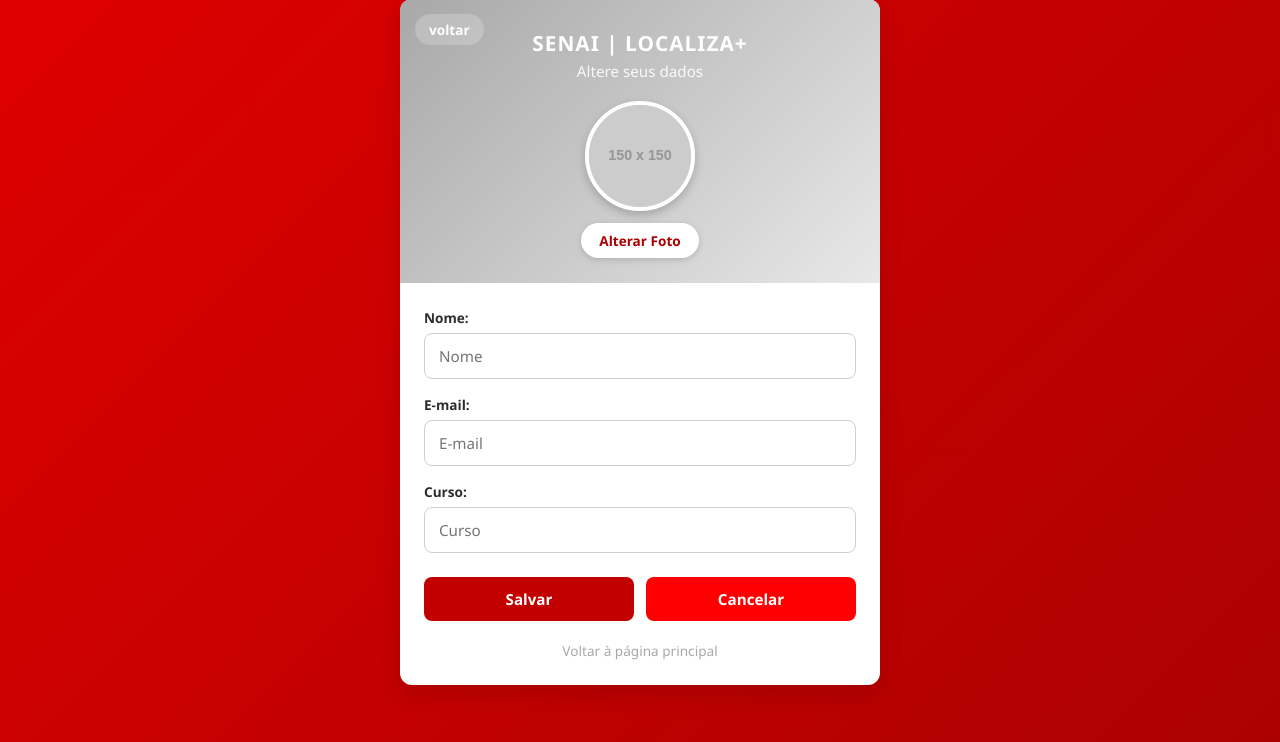
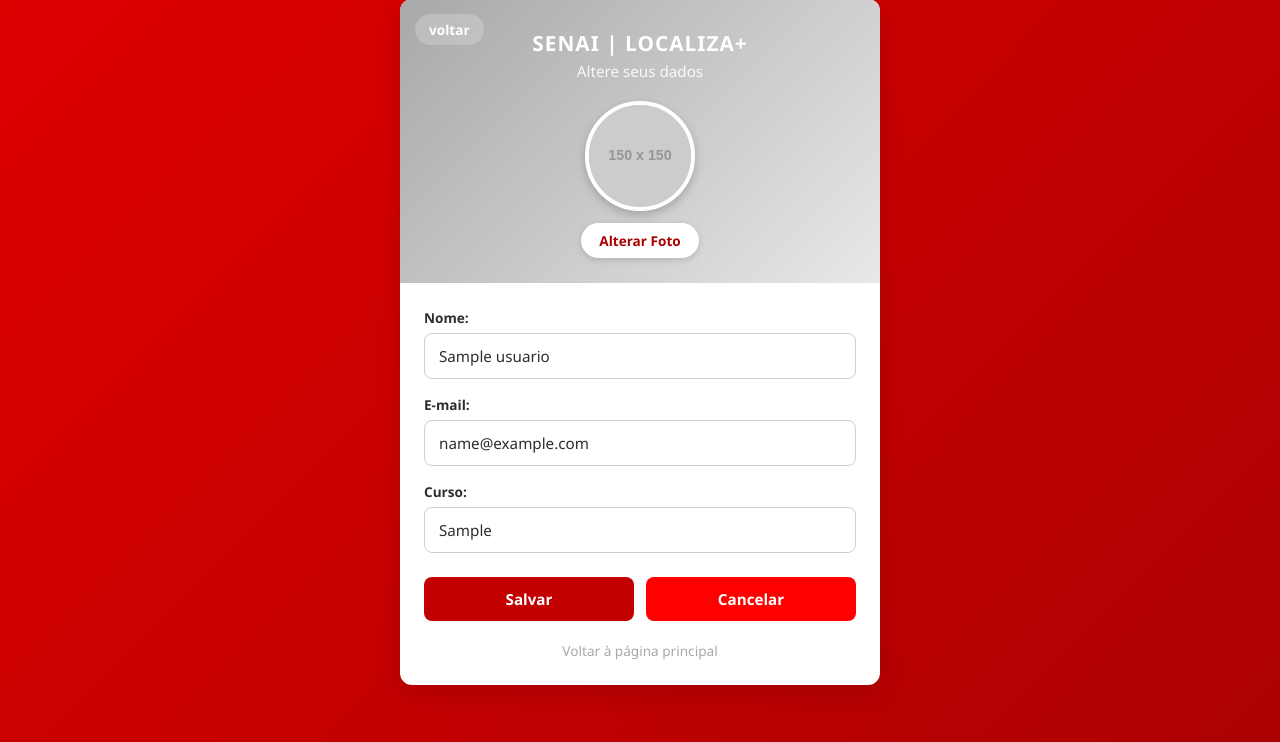
Before and after one commit to Localiza-Mais-603/localiza-mais-senai, a Flask app: page /editar/perfil in a window 1280 px wide. Shown: the part 58-800 px from the top of the page. Run offline with Flask 3, Linux system fonts and the light colour scheme; the visitor is signed in with stand-in values (Sample User, id 1); tables that the repository leaves empty hold one stand-in row (values such as "Sample post"); grey boxes labelled with a size stand in for pictures from a placeholder-image service; some libraries are stand-ins or nearby versions.

Commit message:
feat: adiciona model e jinja em editar perfil para edição de perfil

```diff
--- a/app.py
+++ b/app.py
@@ -7,6 +7,7 @@ from model.login import verificar_login_coor, verificar_login_usuario
 from model.cadastrar_itens import cadastrar_item, registrar_item_perdido
 from model.listar_itens import listar_todos
 from model.visualizar_perfil import buscar_usuario_por_email
+from model.editar_perfil import atualizar_usuario
 import os
 from werkzeug.utils import secure_filename
 
@@ -151,10 +152,30 @@ def visualizar_perfil():
     return render_template("visualizar_perfil.html", usuario=usuario_atualizado)
 
 
-@app.route("/editar/perfil")
+@app.route("/editar/perfil", methods=["GET", "POST"])
 def editar_perfil():
-    return render_template("editar-perfil.html")
+    usuario_sessao = session.get("usuario")
+    if not usuario_sessao:
+        return redirect(url_for("pag_login_aluno"))
 
+    email_atual = usuario_sessao.get("email") if isinstance(usuario_sessao, dict) else usuario_sessao[0]
+
+    if request.method == "POST":
+        novo_nome = request.form.get("nome")
+        novo_email = request.form.get("email")
+        novo_curso = request.form.get("curso")
+
+        atualizar_usuario(email_atual, novo_nome, novo_email, novo_curso)
+
+        usuario_atualizado = buscar_usuario_por_email(novo_email)
+        print("Usuário retornado após update:", usuario_atualizado)
+
+        session["usuario"] = usuario_atualizado
+
+        return redirect(url_for("visualizar_perfil"))
+
+    usuario = buscar_usuario_por_email(email_atual)
+    return render_template("editar-perfil.html", usuario=usuario)
 
 
 @app.route("/visualizar-itens")
--- a/templates/editar-perfil.html
+++ b/templates/editar-perfil.html
@@ -23,16 +23,16 @@
         </section>
 
         <section class="editar-perfil-form">
-            <form id="form-editar-perfil">
+            <form id="form-editar-perfil" action="/editar/perfil" method="POST">
                 <div class="campos-grupo">
                     <label for="nome-novo" class="campo-label">Nome:</label>
-                    <input class="campo-dados-novos" id="nome-novo" name="nome" type="text" placeholder="Nome">
+                    <input class="campo-dados-novos" id="nome-novo" name="nome" type="text" placeholder="Nome" value="{{ usuario.nome }}">
 
                     <label for="email-novo" class="campo-label">E-mail:</label>
-                    <input class="campo-dados-novos" id="email-novo" name="email" type="email" placeholder="E-mail">
+                    <input class="campo-dados-novos" id="email-novo" name="email" type="email" placeholder="E-mail" value="{{ usuario.email }}">
 
                     <label for="curso-novo" class="campo-label">Curso:</label>
-                    <input class="campo-dados-novos" id="curso-novo" name="curso" type="text" placeholder="Curso">
+                    <input class="campo-dados-novos" id="curso-novo" name="curso" type="text" placeholder="Curso" value="{{ usuario.curso if usuario.curso else '' }}">
                 </div>
 
                 <div class="acoes-grupo">
```
Also changed, not shown: model/editar_perfil.py (added, +19 -0 lines).
